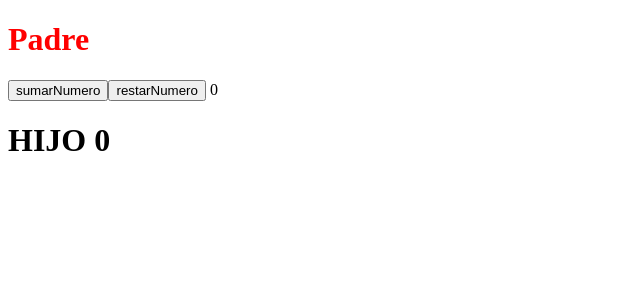
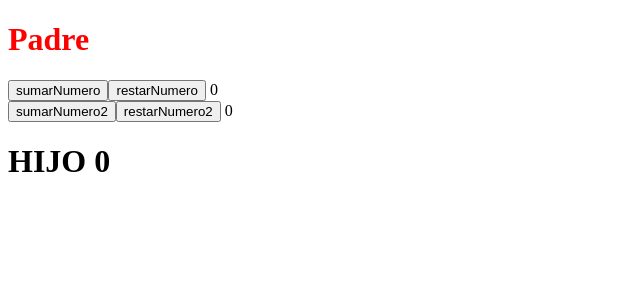
Before and after one commit to DavidAvilesBios/angular-course, an Angular app: page / in a window 1280 px wide. Shown: the top 300 px of the page, without its empty margins (0-640 px from the left). Built offline with nearby package versions, Linux system fonts and the light colour scheme.

Commit message:
se subieron el ejemplo del segundo if

```diff
--- a/src/app/app.component.html
+++ b/src/app/app.component.html
@@ -3,5 +3,10 @@
 <button (click)="sumarNumero()">sumarNumero</button>
 <button (click)="restarNumero()">restarNumero</button>
 {{numero}}
+<br>
+<button (click)="sumarNumero2()">sumarNumero2</button>
+<button (click)="restarNumero2()">restarNumero2</button>
+{{numero2}}
 
-<app-component-ngif [numero]="numero"></app-component-ngif>
+
+<app-component-ngif [numero]="numero" [numero2]="numero2"></app-component-ngif>
--- a/src/app/app.component.ts
+++ b/src/app/app.component.ts
@@ -9,6 +9,7 @@ export class AppComponent {
   title = 'angular-project';
 
   numero:number = 0;
+  numero2:number = 0;
 
   sumarNumero(){
     this.numero+= 1;
@@ -17,4 +18,12 @@ export class AppComponent {
   restarNumero(){
     this.numero-= 1;
   }
+
+  sumarNumero2(){
+    this.numero2+= 1;
+  }
+
+  restarNumero2(){
+    this.numero2-= 1;
+  }
 }
--- a/src/app/components/component-ngif/component-ngif.component.html
+++ b/src/app/components/component-ngif/component-ngif.component.html
@@ -22,3 +22,7 @@ numero boton
 <span *ngIf="numero">
  numero mensaje
 </span>
+
+<div *ngIf="numero2 >= 10">
+    <h1>El numero2 es mayor a 10</h1>
+</div>
--- a/src/app/components/component-ngif/component-ngif.component.ts
+++ b/src/app/components/component-ngif/component-ngif.component.ts
@@ -8,6 +8,7 @@ import { Component, Input, OnInit } from '@angular/core';
 export class ComponentNgifComponent implements OnInit {
 
   @Input() numero?: number;
+  @Input() numero2?: number;
 
   constructor() { }
 
```
